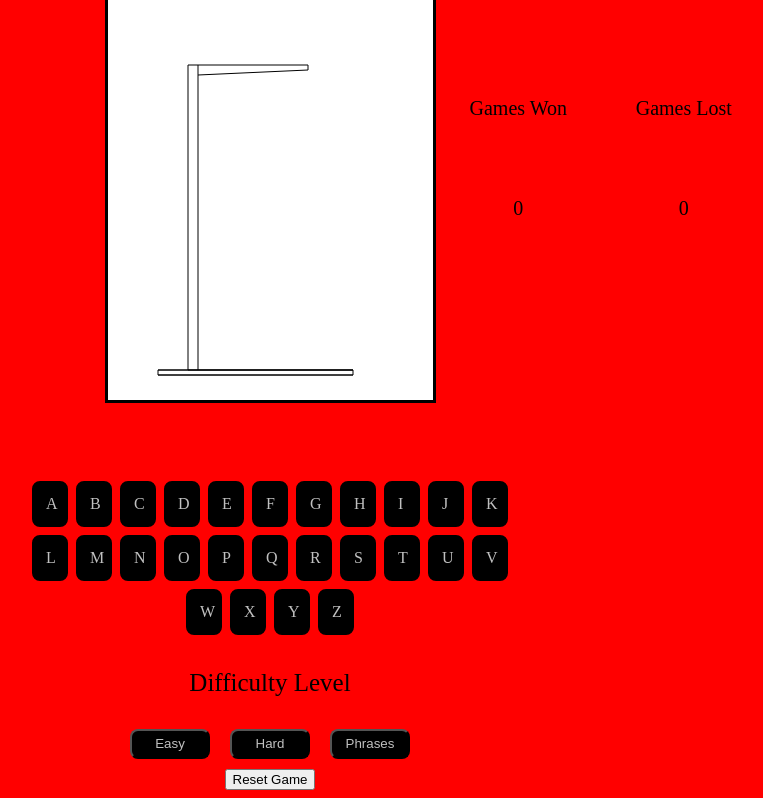
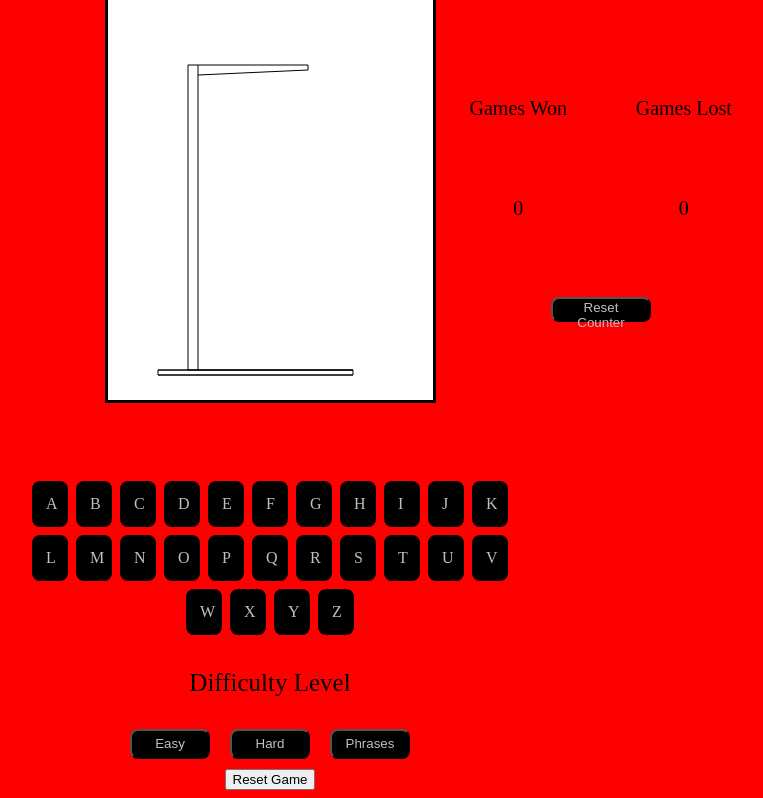
Before and after one commit to Amholmes49/JavaScript-project1, a plain HTML site: page index.html in a window 1280 px wide. Shown: the part 91-889 px from the top of the page, without its empty margins (370-1133 px from the left). Drawn offline with Linux system fonts and the light colour scheme.

Commit message:
Rest Counters button

```diff
--- a/css/style.css
+++ b/css/style.css
@@ -116,3 +116,14 @@ body{
     grid-column: 3;
     border-radius: 8px;
 }
+#resetCounter {
+    grid-row: 4;
+    grid-column: 1 / span 2;
+    justify-self: center;
+    width: 100px;
+    height: 25px;
+    border-radius: 8px;
+    background-color: black;
+    color: silver;
+
+}
--- a/index.html
+++ b/index.html
@@ -19,8 +19,9 @@
             <div id="gamesWonNumber"></div>
             <div id="gamesLostText">Games Lost</div>
             <div id="gamesLostNumber"></div>
+            <button id="resetCounter">Reset Counter</button>
+        </div>
 
-        </div>
     </div>
     <br>
     <div class="gameStatus"></div>
--- a/script.js
+++ b/script.js
@@ -11,6 +11,7 @@ let gamesWon = 0
 let gamesLost = 0
 let gamesWonNumber = document.querySelector('#gamesWonNumber')
 let gamesLostNumber = document.querySelector('#gamesLostNumber')
+let resetCounter = document.querySelector("#resetCounter")
 const ctx = hangmanCanvas.getContext('2d')
 function drawBoard() {
     if (hangmanCanvas.getContext) {
@@ -324,7 +325,12 @@ function drawHangman() {
 }
 const resetButton = document.querySelector("#reset")
 resetButton.addEventListener('click', restartGame)
-
+resetCounter.addEventListener("click", resetGameCounter )
+function resetGameCounter(){
+    gamesWon = 0
+    gamesLost = 0
+    updateGamesTotals()
+}
 
 
 function restartGame() {
```
Also changed, not shown: 1 other file.
